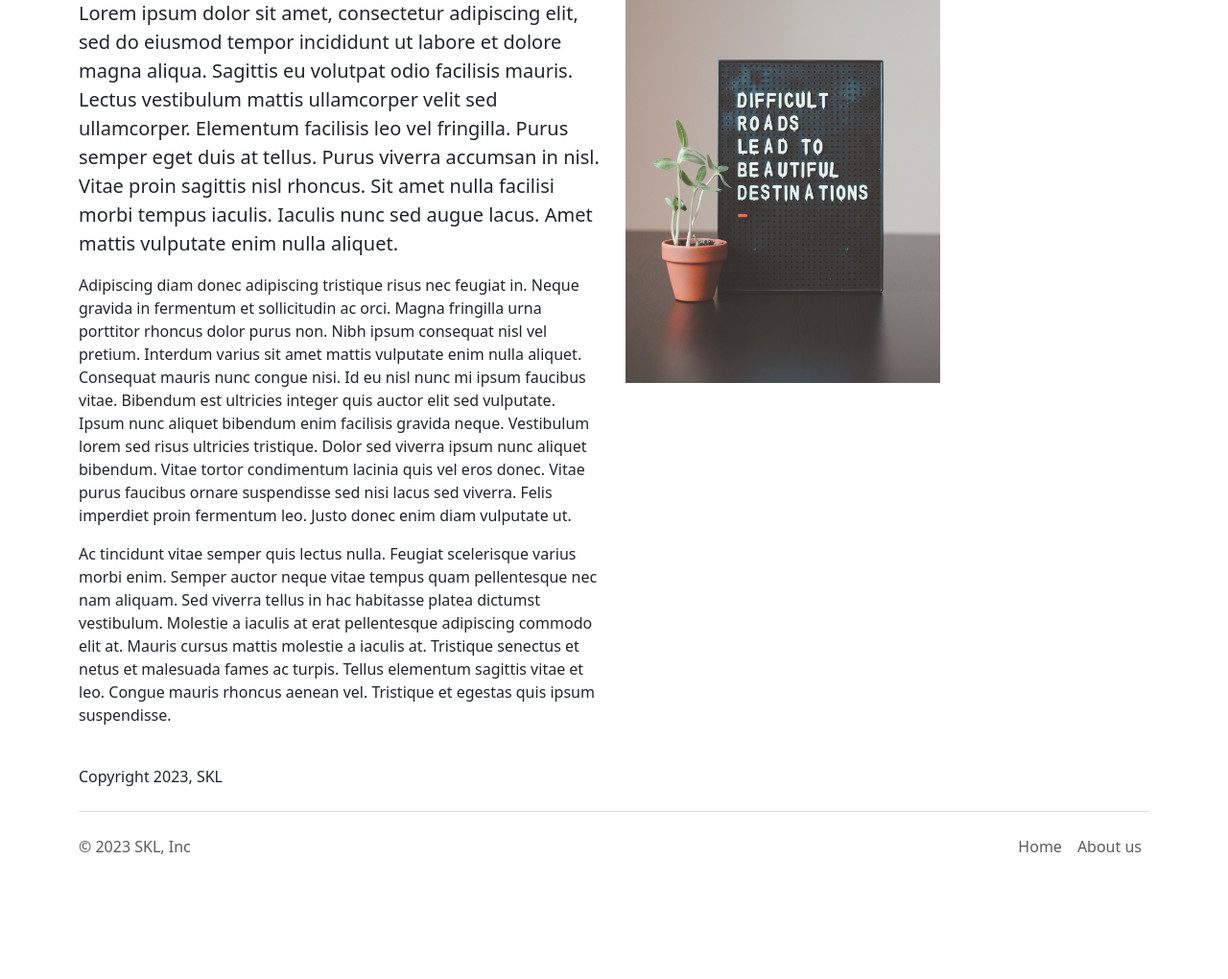
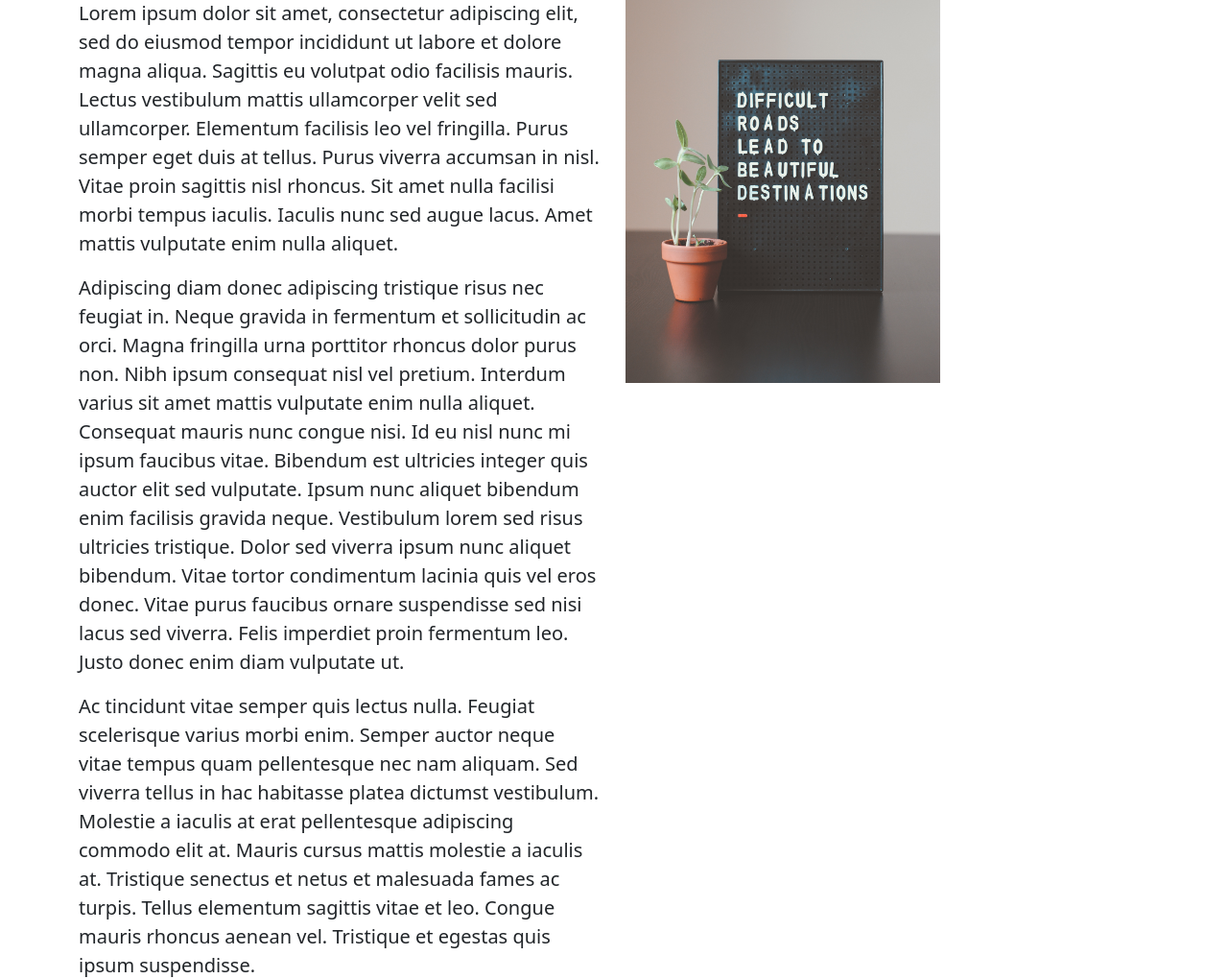
Before and after one commit to skl1028/skl-website-v2, a Flask app: page /about in a window 1280 px wide. Shown: the part 641-1661 px from the top of the page at 96% size. Before the commit the page ends 1531 px from the top, so only its background shows below. Run offline with Flask 3, Linux system fonts and the light colour scheme.

Commit message:
update README and about

```diff
--- a/templates/about.html
+++ b/templates/about.html
@@ -24,11 +24,12 @@
     <p class="lead">
     Lorem ipsum dolor sit amet, consectetur adipiscing elit, sed do eiusmod tempor incididunt ut labore et dolore magna aliqua. Sagittis eu volutpat odio facilisis mauris. Lectus vestibulum mattis ullamcorper velit sed ullamcorper. Elementum facilisis leo vel fringilla. Purus semper eget duis at tellus. Purus viverra accumsan in nisl. Vitae proin sagittis nisl rhoncus. Sit amet nulla facilisi morbi tempus iaculis. Iaculis nunc sed augue lacus. Amet mattis vulputate enim nulla aliquet.
     </p>
-    <p>
+    <p class="lead">
     Adipiscing diam donec adipiscing tristique risus nec feugiat in. Neque gravida in fermentum et sollicitudin ac orci. Magna fringilla urna porttitor rhoncus dolor purus non. Nibh ipsum consequat nisl vel pretium. Interdum varius sit amet mattis vulputate enim nulla aliquet. Consequat mauris nunc congue nisi. Id eu nisl nunc mi ipsum faucibus vitae. Bibendum est ultricies integer quis auctor elit sed vulputate. Ipsum nunc aliquet bibendum enim facilisis gravida neque. Vestibulum lorem sed risus ultricies tristique. Dolor sed viverra ipsum nunc aliquet bibendum. Vitae tortor condimentum lacinia quis vel eros donec. Vitae purus faucibus ornare suspendisse sed nisi lacus sed viverra. Felis imperdiet proin fermentum leo. Justo donec enim diam vulputate ut.
     </P>
 
-   <P>Ac tincidunt vitae semper quis lectus nulla. Feugiat scelerisque varius morbi enim. Semper auctor neque vitae tempus quam pellentesque nec nam aliquam. Sed viverra tellus in hac habitasse platea dictumst vestibulum. Molestie a iaculis at erat pellentesque adipiscing commodo elit at. Mauris cursus mattis molestie a iaculis at. Tristique senectus et netus et malesuada fames ac turpis. Tellus elementum sagittis vitae et leo. Congue mauris rhoncus aenean vel. Tristique et egestas quis ipsum suspendisse.
+   <P class="lead">
+     Ac tincidunt vitae semper quis lectus nulla. Feugiat scelerisque varius morbi enim. Semper auctor neque vitae tempus quam pellentesque nec nam aliquam. Sed viverra tellus in hac habitasse platea dictumst vestibulum. Molestie a iaculis at erat pellentesque adipiscing commodo elit at. Mauris cursus mattis molestie a iaculis at. Tristique senectus et netus et malesuada fames ac turpis. Tellus elementum sagittis vitae et leo. Congue mauris rhoncus aenean vel. Tristique et egestas quis ipsum suspendisse.
    </p>
           </div>
         <div class="d-none d-md-block col-3">
```
Also changed, not shown: README.md.
